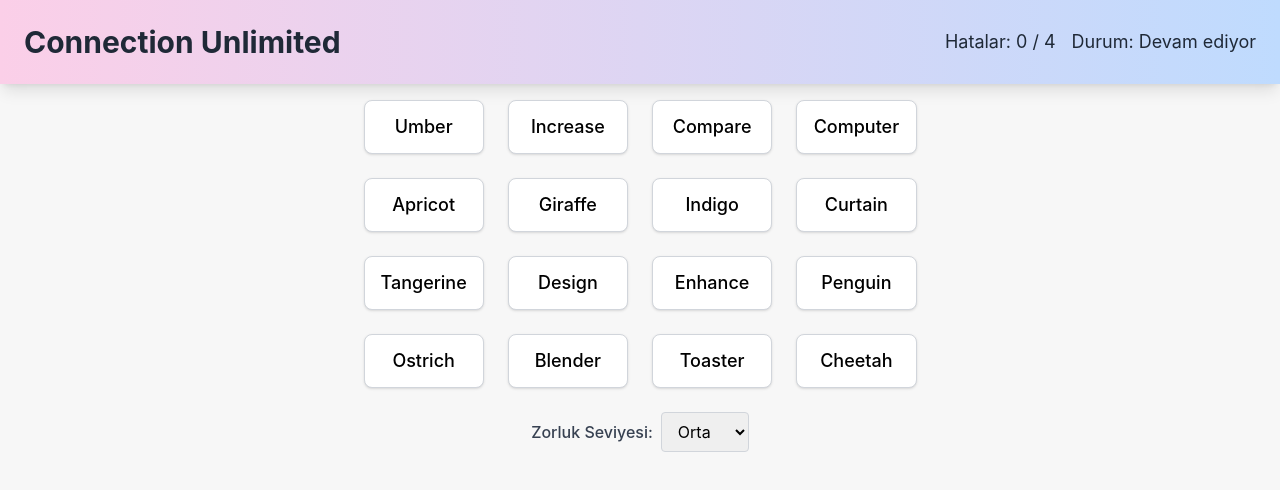
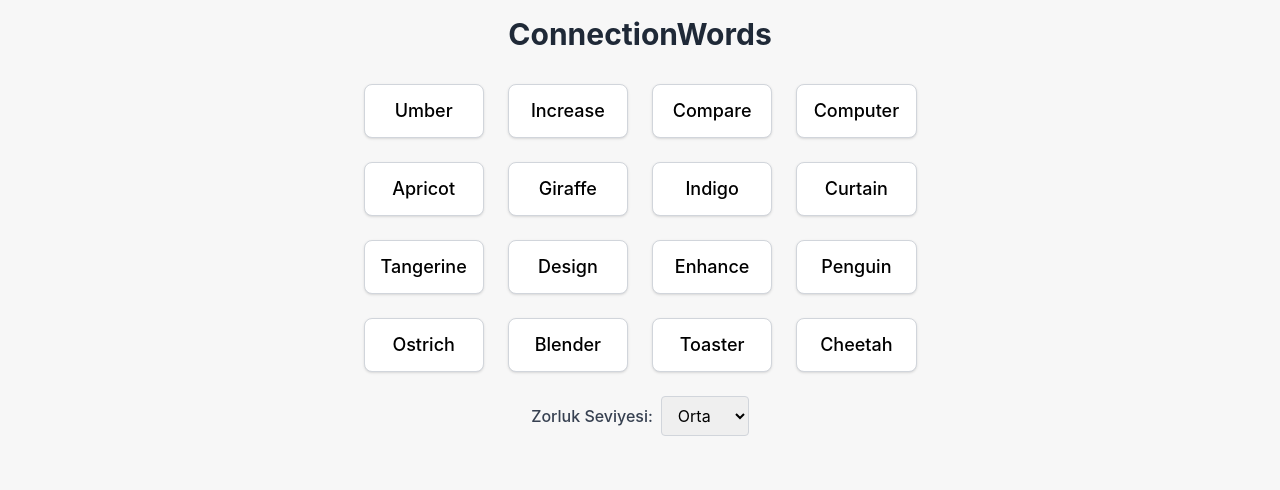
Before and after one commit to Heminyildiz/ConnectionWords, a React (Create React App) app: page / in a window 1280 px wide. Shown: the top 490 px of the page. Built offline with nearby package versions, Linux system fonts and the light colour scheme.

Commit message:
Update Header.jsx

```diff
--- a/src/components/Header.jsx
+++ b/src/components/Header.jsx
@@ -1,17 +1,11 @@
 import React from 'react';
 
-const Header = ({ errorCount, errorLimit, gameStatus, difficulty }) => {
+const Header = ({ errorCount, errorLimit, gameStatus }) => {
   return (
-    <header className="flex flex-col md:flex-row justify-between items-center p-6 bg-gradient-to-r from-pink-200 to-blue-200 shadow-lg">
-      <h1 className="text-3xl font-bold text-gray-800 mb-2 md:mb-0">Connection Unlimited</h1>
-      <div className="flex items-center space-x-4">
-        <div className="text-gray-800 text-lg">
-          Hatalar: {errorCount} / {errorLimit}
-        </div>
-        <div className="text-gray-800 text-lg">
-          Durum: {gameStatus === "playing" ? "Devam ediyor" : gameStatus === "won" ? "Kazandınız!" : "Kaybettiniz"}
-        </div>
-      </div>
+    <header className="py-4">
+      <h1 className="text-3xl font-bold text-center text-gray-800">
+        ConnectionWords
+      </h1>
     </header>
   );
 };
```
